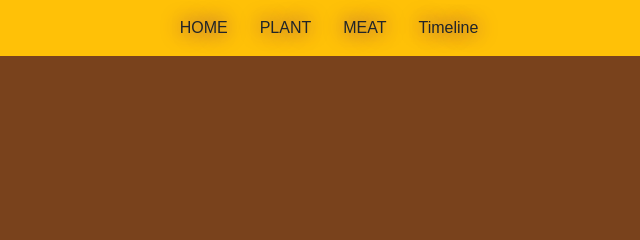
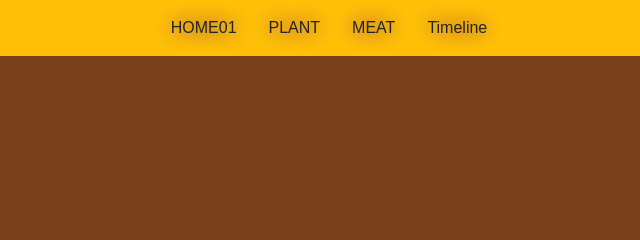
Before and after one commit to PlS2HZ/Poo, a plain HTML site: page index.html in a window 1280 px wide. Shown: the top 240 px of the page, 311-951 px from the left. Drawn offline with nearby package versions, Linux system fonts and the light colour scheme.

Commit message:
Update index.html

```diff
--- a/index.html
+++ b/index.html
@@ -34,7 +34,7 @@
   <div class="container-fluid">
       <ul class="nav nav-pills mx-auto">
         <li class="nav-item">
-          <a class="nav-link text-dark" href="http://127.0.0.1:5500/maai/main.html">HOME</a>
+          <a class="nav-link text-dark" href="http://127.0.0.1:5500/maai/main.html">HOME01</a>
       </li>
       <li class="nav-item">
           <a class="nav-link text-dark" href="http://127.0.0.1:5500/P/DinoEatPlants.html">PLANT</a>
```
